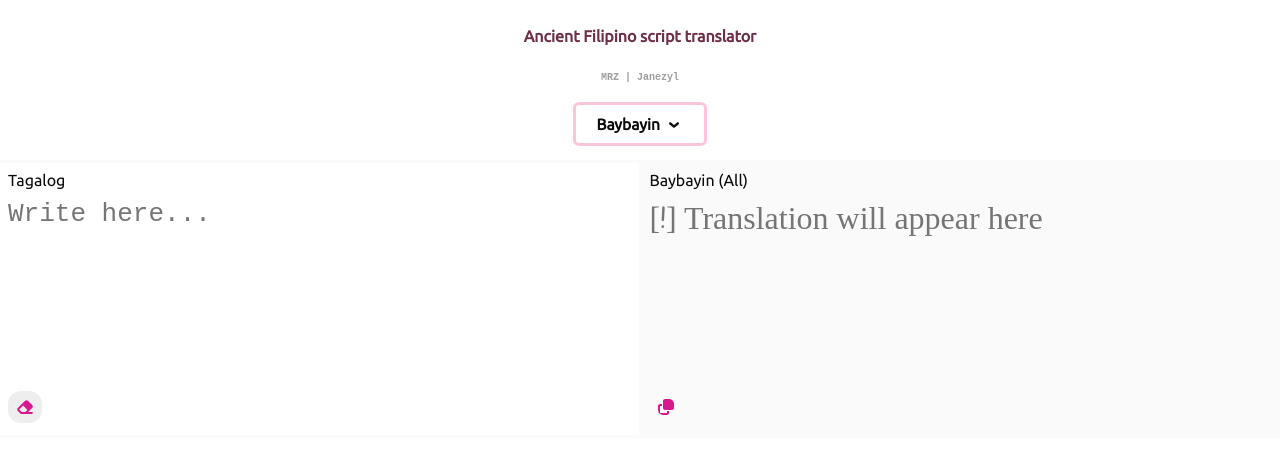
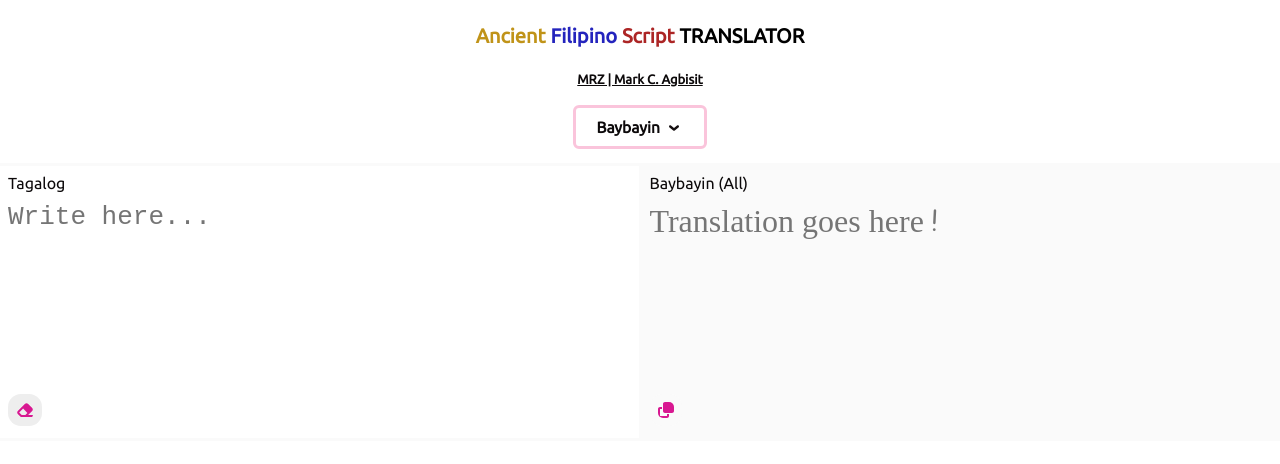
Before and after one commit to mrz-2196f3/istrat, a plain HTML site: page index.html in a window 1280 px wide. Drawn offline with Linux system fonts and the light colour scheme; files whose address does not match are found by name.

Commit message:
Update index.html

```diff
--- a/index.html
+++ b/index.html
@@ -11,14 +11,20 @@
   </head>
   <body>
     <div id="toast">
-      <p>Translation copied</p>
+      <p>Copied to Clipboard!</p>
     </div>
+    <link rel="stylesheet" href="https://cdnjs.cloudflare.com/ajax/libs/font-awesome/4.7.0/css/font-awesome.min.css">
+
     <div class="flex-row">
       <div id="navigation-header" class="header">
-        <h4 style="width: 100%;">Ancient Filipino script translator </h4>
+        <h4 style="width: 100%; font-size: 20px; color:green;"><p style="font-size: 20px; color: rgb(192, 147, 24);">Ancient </p> <p style="margin-left: 5px; font-size: 20px; color: rgb(36, 36, 189);">Filipino </p> <p style="margin-left: 5px; font-size: 20px; color: rgb(172, 37, 37);">Script </p> <p style="margin-left: 5px; font-size: 20px; color: black;"> TRANSLATOR</p></h4>
        <!-- <u style="font-size: 13px; color: rgb(56, 2, 43); margin-right: 15px;">Read and..</u> -->
       </div>
-      <h4 style="width: 100%; font-size: 10px; color: #9e9e9e; margin-bottom: 5px; font-family: monospace;">MRZ | Janezyl</h4>
+      <h4 style="width: 100%; font-size: 13px; color: #9e9e9e; margin-bottom: 5px; font-family: monospace;"><a href="https://facebook.com/macmac.tisibga">MRZ | Mark C. Agbisit</a></h4>
+      <!-- Add icon library -->
+
+<!-- Add font awesome icons -->
+
       <div id="languageSwitch" class="flex-jcc switch border-bottom">
         <div class="translator-main-switch flex-jcc">
           <div class="dropdown">
@@ -49,7 +55,7 @@
           </div>
           <div class="translator-main-blocks-translated border-bottom">
             <label for="translatedText" id="myLabel">Baybayin (All)</label>
-            <textarea name="translated-text" id="translatedText" placeholder="[!] Translation will appear here" readonly></textarea>
+            <textarea name="translated-text" id="translatedText" placeholder="Translation goes here !" readonly></textarea>
             <img id="copyButton" src=".//assets/copy-svgrepo-com.svg" onclick="copy()"></img>
           </div>
         </div>
```
